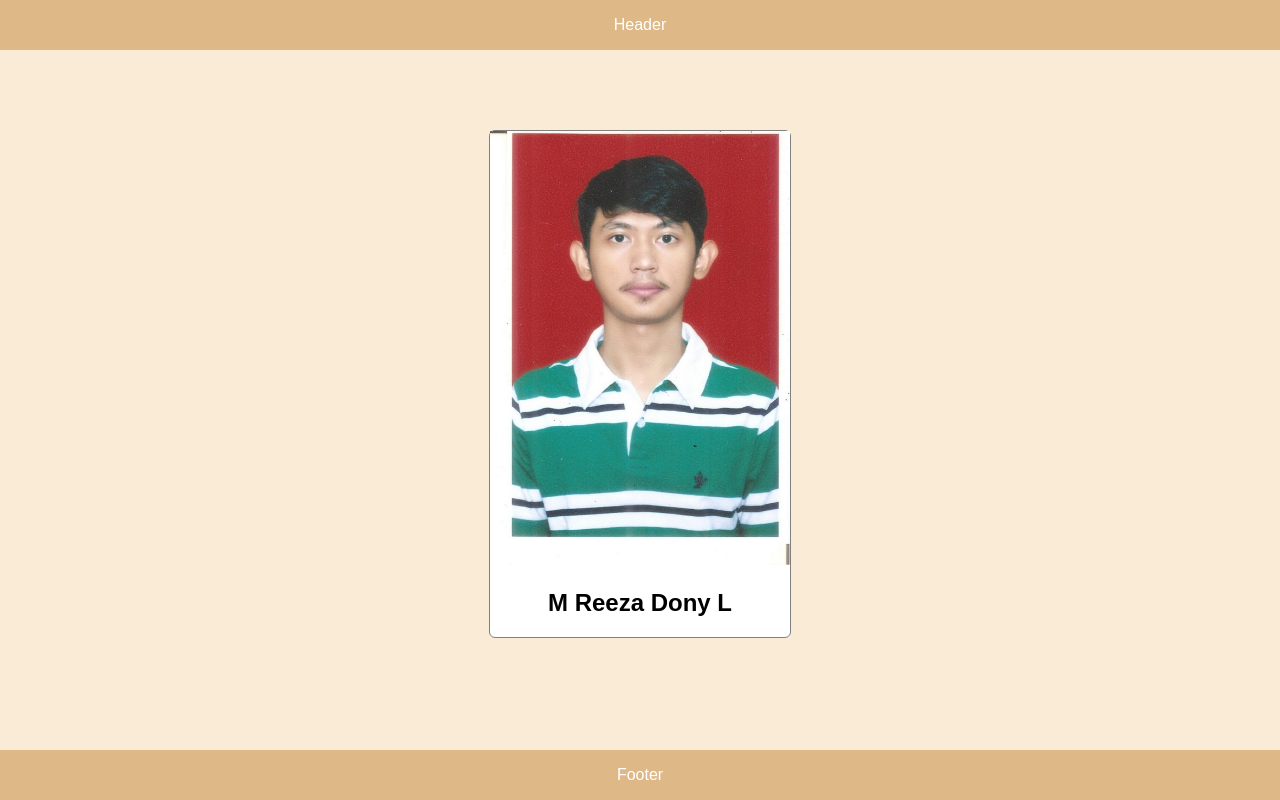
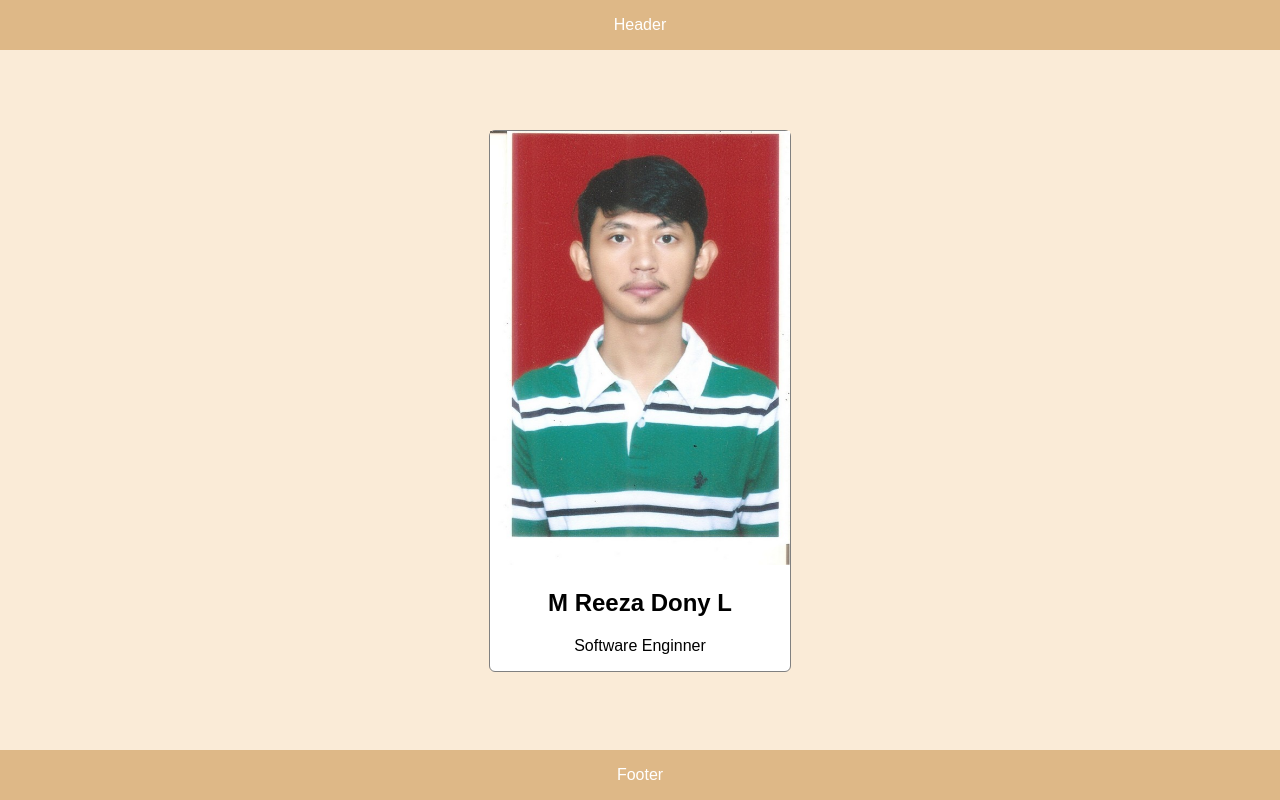
Before and after one commit to ReezaDony/my-repo-from-remote, a plain HTML site: page index.html in a window 1280 px wide. Drawn offline with Linux system fonts and the light colour scheme.

Commit message:
added profile job

```diff
--- a/index.html
+++ b/index.html
@@ -9,6 +9,7 @@
     <div id="profile-container">
         <img id="profile-image" src="images/Resize_4x6.jpg" alt="profile image">
         <h2 id="profile-name">M Reeza Dony L</h2>
+        <p id="profile-job">Software Enginner</p>
     </div>
     <div id="footer">Footer</div>
     </body>
--- a/style.css
+++ b/style.css
@@ -24,6 +24,10 @@ body {
     text-align: center;
 }
 
+#profile-job {
+    text-align: center;
+}
+
 #footer {
     width: 100%;
     height: 50px;
```
